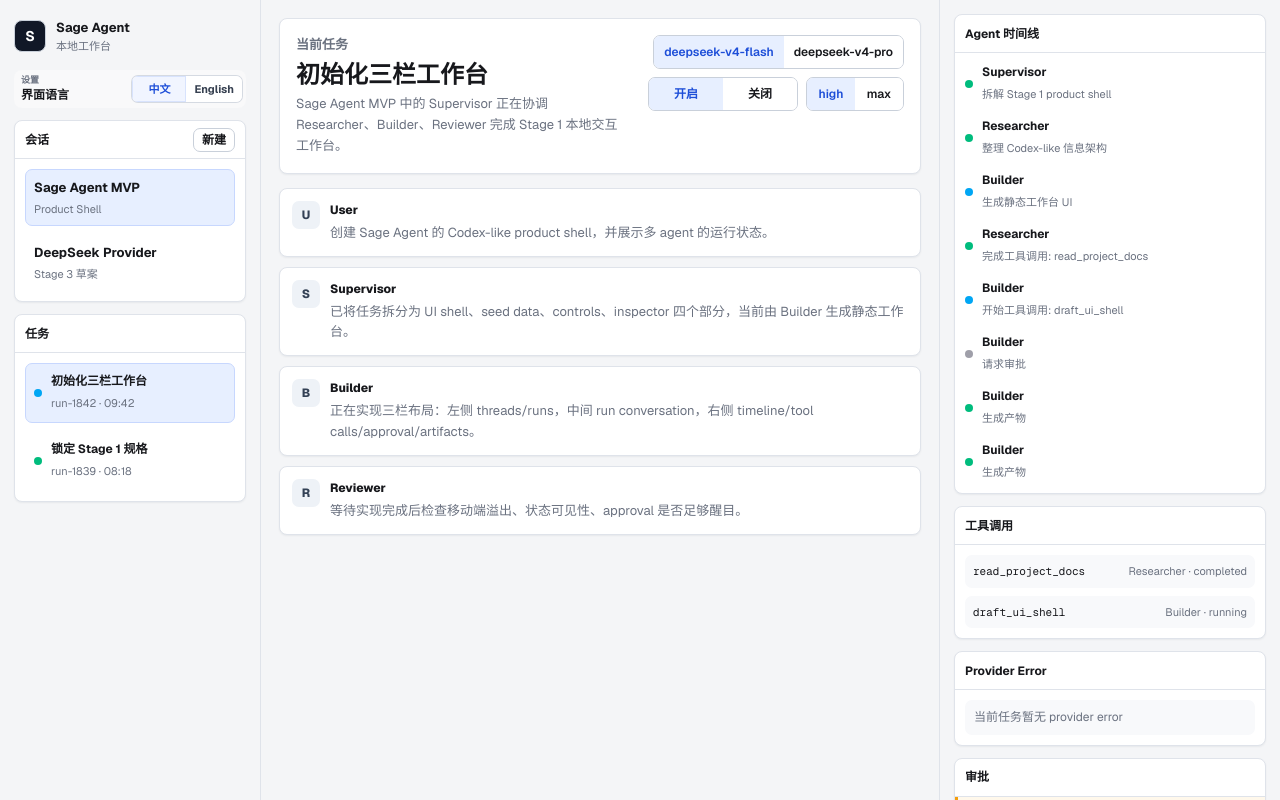
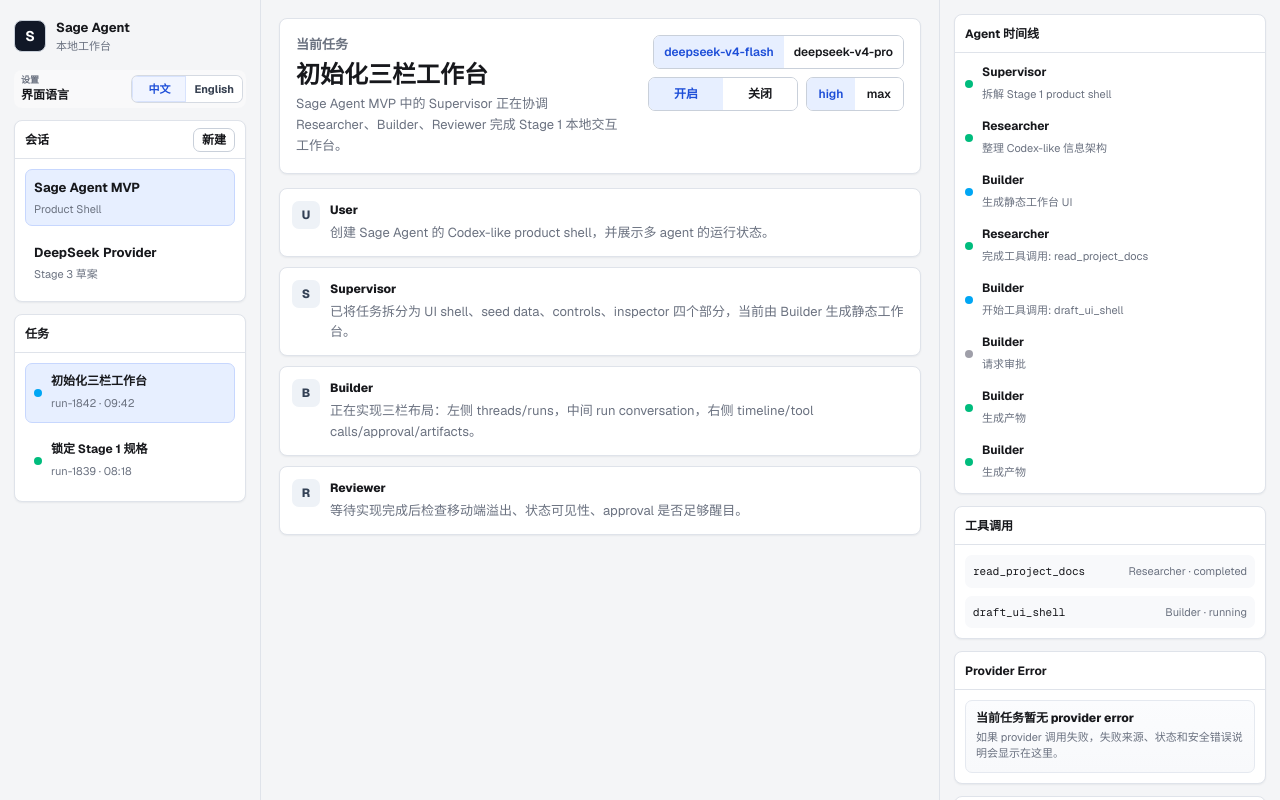
Before and after one commit to wjlGitHub2021/SageAgent, a Next.js app in the folder apps/web/: page / in a window 1280 px wide. Shown: the top 800 px of the page. Built offline with nearby package versions, Linux system fonts and the light colour scheme.

Commit message:
优化：完善基础状态表达

```diff
--- a/apps/web/src/app/globals.css
+++ b/apps/web/src/app/globals.css
@@ -538,13 +538,35 @@
   font-size: 11px;
 }
 
-.empty-row {
+.state-block {
+  display: flex;
+  min-width: 0;
+  flex-direction: column;
+  gap: 4px;
+  border: 1px solid #e5e9f0;
   border-radius: 7px;
-  background: var(--panel-muted);
+  background: linear-gradient(180deg, #fbfcfe 0%, var(--panel-muted) 100%);
+  padding: 10px;
+}
+
+.state-block p {
+  margin: 0;
+  color: var(--text-main);
+  font-size: 12px;
+  font-weight: 720;
+  line-height: 1.25;
+}
+
+.state-block small {
   color: var(--text-muted);
-  font-size: 12px;
-  line-height: 1.4;
-  padding: 9px;
+  font-size: 11px;
+  line-height: 1.45;
+  overflow-wrap: anywhere;
+}
+
+.state-block.danger {
+  border-color: #fecdd3;
+  background: #fff1f2;
 }
 
 .approval-box,
--- a/apps/web/src/app/page.tsx
+++ b/apps/web/src/app/page.tsx
@@ -41,13 +41,18 @@
     artifacts: "产物",
     providerError: "Provider Error",
     noProviderError: "当前任务暂无 provider error",
+    noProviderErrorDetail:
+      "如果 provider 调用失败，失败来源、状态和安全错误说明会显示在这里。",
     simulateProviderError: "模拟错误",
     providerErrorSafeMessage:
       "DeepSeek provider 返回了本地模拟错误；敏感凭据已隐藏。",
+    providerErrorNextStep:
+      "检查 API key、模型配置或稍后重试；当前 run 已保留审计事件。",
     failureSource: "失败来源",
     deepSeekProvider: "DeepSeek Provider",
     nextStep: "下一步",
     run: "运行",
+    running: "运行中",
     approve: "批准",
     reject: "拒绝",
     action: "操作",
@@ -65,10 +70,14 @@
     runCompleted: "完成 run",
     runFailed: "run 失败",
     noToolCalls: "当前任务暂无工具调用",
+    noToolCallsDetail: "当 Researcher、Builder 或 Reviewer 使用工具时，会在这里显示调用记录。",
     noApproval: "当前任务暂无待处理审批",
+    noApprovalDetail: "写文件、shell、外部请求等副作用操作会先进入审批流。",
     noArtifacts: "当前任务暂无产物",
+    noArtifactsDetail: "计划、patch 草稿、文档或最终总结会在生成后出现在这里。",
     writeFileRequest: "Builder 请求写入文件",
     composerHint: "点击运行会追加一条本地模拟消息，不触发真实 provider。",
+    composerRunningHint: "正在写入本地模拟 run event，请稍候。",
     headerFallback: "初始化 Sage Agent Product Shell",
     headerDescription:
       "中的 Supervisor 正在协调 Researcher、Builder、Reviewer 完成 Stage 1 本地交互工作台。",
@@ -99,13 +108,18 @@
     artifacts: "Artifacts",
     providerError: "Provider Error",
     noProviderError: "No provider error for this run",
+    noProviderErrorDetail:
+      "Provider failures will show the source, status, and safe error details here.",
     simulateProviderError: "Simulate error",
     providerErrorSafeMessage:
       "DeepSeek provider returned a local simulated error; sensitive credentials are hidden.",
+    providerErrorNextStep:
+      "Check the API key, model settings, or retry later; this run keeps its audit event.",
     failureSource: "Failure source",
     deepSeekProvider: "DeepSeek Provider",
     nextStep: "Next step",
     run: "Run",
+    running: "Running",
     approve: "Approve",
     reject: "Reject",
     action: "action",
@@ -123,11 +137,18 @@
     runCompleted: "Completed run",
     runFailed: "Run failed",
     noToolCalls: "No tool calls for this run",
+    noToolCallsDetail:
+      "Tool calls from Researcher, Builder, or Reviewer will appear here.",
     noApproval: "No pending approval for this run",
+    noApprovalDetail:
+      "File writes, shell commands, and external requests enter approval first.",
     noArtifacts: "No artifacts for this run",
+    noArtifactsDetail:
+      "Plans, patch drafts, documents, or final summaries will appear here.",
     writeFileRequest: "Builder requests file write",
     composerHint:
       "Click Run to append a local simulated message without calling a real provider.",
+    composerRunningHint: "Writing a local simulated run event. Please wait.",
     headerFallback: "Initialize Sage Agent Product Shell",
     headerDescription:
       "has Supervisor coordinating Researcher, Builder, and Reviewer for the Stage 1 local interactive workbench.",
@@ -552,6 +573,23 @@
   );
 }
 
+function StateBlock({
+  title,
+  detail,
+  tone = "neutral",
+}: {
+  title: string;
+  detail: string;
+  tone?: "neutral" | "danger";
+}) {
+  return (
+    <div className={`state-block ${tone}`}>
+      <p>{title}</p>
+      <small>{detail}</small>
+    </div>
+  );
+}
+
 export default function Home() {
   const [locale, setLocale] = useState<Locale>("zh");
   const t = copy[locale];
@@ -563,6 +601,7 @@
   const [reasoningEffort, setReasoningEffort] = useState<"high" | "max">("high");
   const [messages, setMessages] = useState<Message[]>(baseMessages);
   const [runEvents, setRunEvents] = useState<RunEvent[]>(seedRunEvents);
+  const [isRunBusy, setIsRunBusy] = useState(false);
 
   const activeThread = threadItems.find((thread) => thread.id === activeThreadId);
   const activeRun = runs.find((run) => run.id === activeRunId);
@@ -591,6 +630,11 @@
   }
 
   function handleRunClick() {
+    if (isRunBusy) {
+      return;
+    }
+
+    setIsRunBusy(true);
     const createdAt = new Date().toISOString();
     const messageId = `message-local-${Date.now()}`;
     const messageBody = {
@@ -626,6 +670,7 @@
         },
       },
     ]);
+    window.setTimeout(() => setIsRunBusy(false), 650);
   }
 
   function handleApprovalResolution(status: ApprovalStatus) {
@@ -859,13 +904,15 @@
           <div className="composer">
             <div>
               <p>{t.nextStep}</p>
-              <span>{t.composerHint}</span>
+              <span>{isRunBusy ? t.composerRunningHint : t.composerHint}</span>
             </div>
             <div className="composer-actions">
               <button className="secondary-button" onClick={handleProviderError}>
                 {t.simulateProviderError}
               </button>
-              <button onClick={handleRunClick}>{t.run}</button>
+              <button disabled={isRunBusy} onClick={handleRunClick}>
+                {isRunBusy ? t.running : t.run}
+              </button>
             </div>
           </div>
         </section>
@@ -888,7 +935,7 @@
           <Panel title={t.toolCalls}>
             <div className="stack">
               {activeToolCalls.length === 0 ? (
-                <div className="empty-row">{t.noToolCalls}</div>
+                <StateBlock title={t.noToolCalls} detail={t.noToolCallsDetail} />
               ) : (
                 activeToolCalls.map((call) => (
                   <div className="tool-row" key={call.id}>
@@ -911,10 +958,11 @@
                   {t.status}: {activeProviderError.status}
                 </small>
                 <small>{t.providerErrorSafeMessage}</small>
+                <small>{t.providerErrorNextStep}</small>
               </div>
             ) : (
               <div className="stack">
-                <div className="empty-row">{t.noProviderError}</div>
+                <StateBlock title={t.noProviderError} detail={t.noProviderErrorDetail} />
               </div>
             )}
           </Panel>
@@ -945,7 +993,7 @@
               </div>
             ) : (
               <div className="stack">
-                <div className="empty-row">{t.noApproval}</div>
+                <StateBlock title={t.noApproval} detail={t.noApprovalDetail} />
               </div>
             )}
           </Panel>
@@ -953,7 +1001,7 @@
           <Panel title={t.artifacts}>
             <div className="stack">
               {activeArtifacts.length === 0 ? (
-                <div className="empty-row">{t.noArtifacts}</div>
+                <StateBlock title={t.noArtifacts} detail={t.noArtifactsDetail} />
               ) : (
                 activeArtifacts.map((artifact) => (
                   <div className="artifact-row" key={artifact.id}>
```
Also changed, not shown: 2 other files (tests, documents, lock files or other folders).
